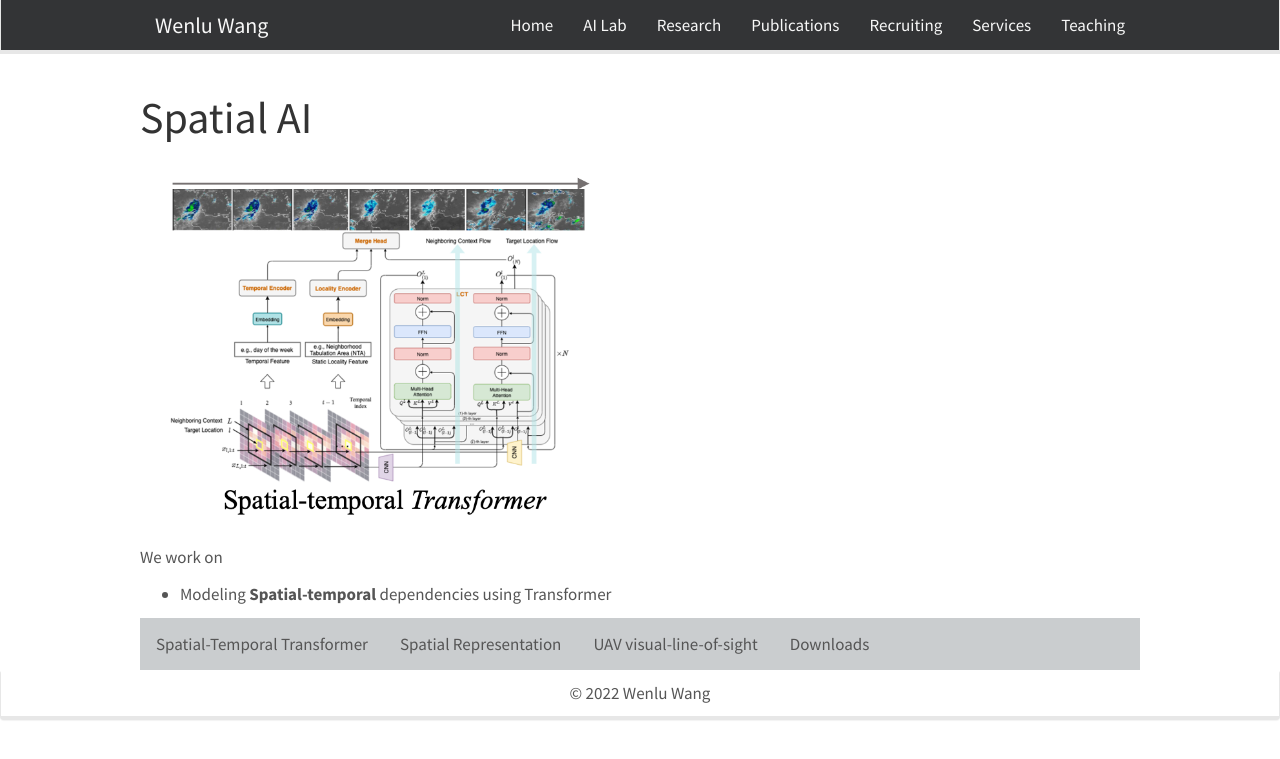
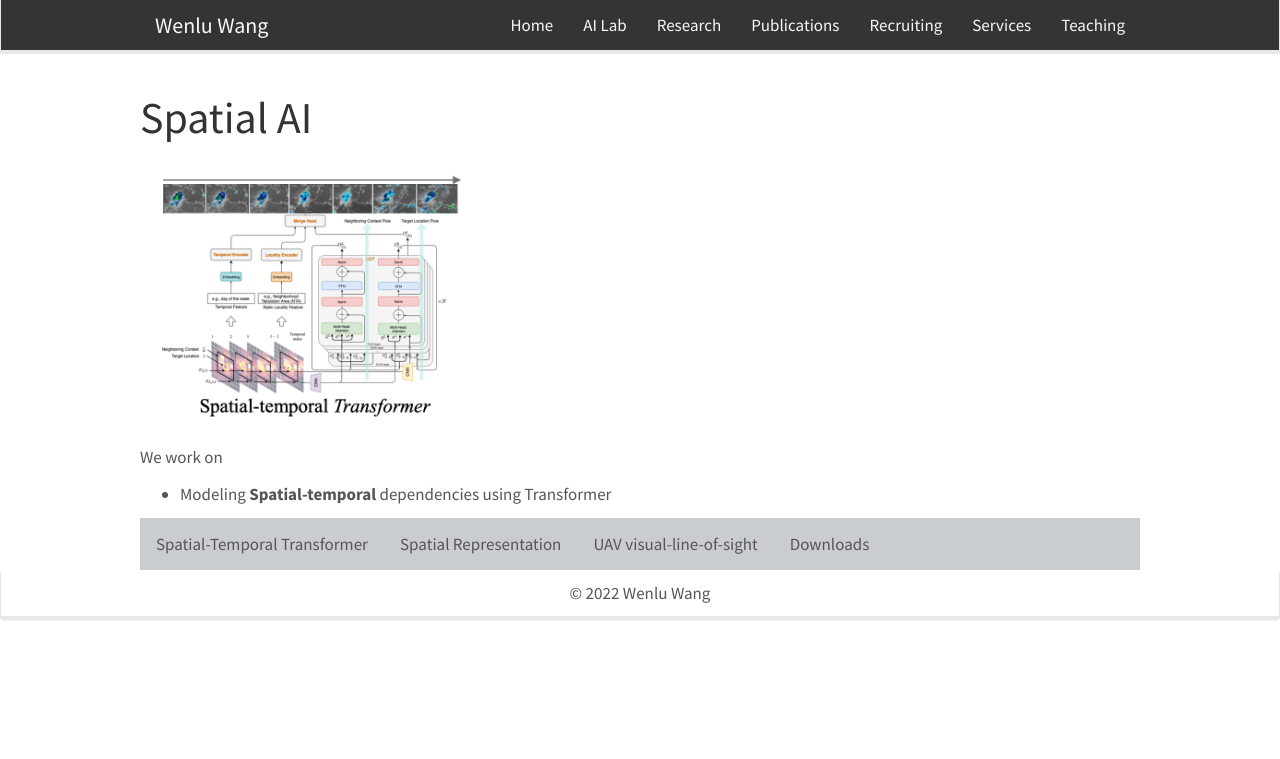
Before and after one commit to WENLU-W/WENLU-W.github.io, a Jekyll site: the page built from docs/_posts/2021-09-01-spatial.md, in a window 1280 px wide. Shown: the top 759 px of the page. Built offline with Jekyll 4.4.1, drawn with Linux system fonts in a browser that asks for light colours; nearby versions of some CDN libraries.

Commit message:
Update 2021-09-01-spatial.md

```diff
--- a/docs/_posts/2021-09-01-spatial.md
+++ b/docs/_posts/2021-09-01-spatial.md
@@ -8,7 +8,7 @@ categories: Project
 
 <div class="tab-pane">
 <div class="row">
-<img src="https://wenlu-w.github.io/images/ST-transformer0.png" style="float:left;padding-left: 15px" height=350pt />
+<img src="https://wenlu-w.github.io/images/ST-transformer0.png" style="float:left;padding-left: 15px" height=250pt />
 </div>
 </div>
 
```
